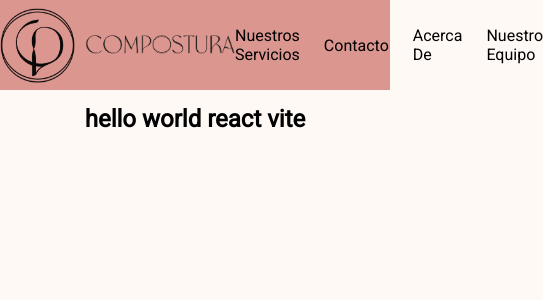
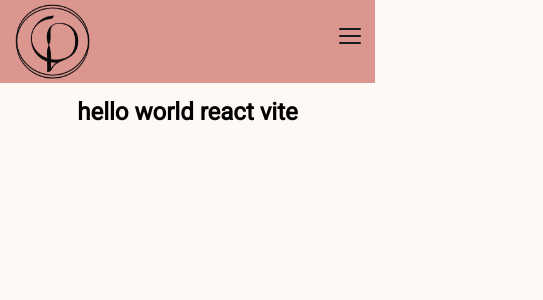
Before and after one commit to vimx94/compost-app, a React (Vite) app: page / in a window 390 px wide. Shown: the top 300 px of the page, 543 px wide, since content can reach past the window. Built offline with nearby package versions, Linux system fonts and the light colour scheme.

Commit message:
burguer button added

```diff
--- /dev/null
+++ b/src/components/atoms/navbarAtoms/burguerButton.tsx
@@ -0,0 +1,18 @@
+type BurgBtnTypes = {
+    setMenuOpen: React.Dispatch<React.SetStateAction<boolean>>;
+    menuOpen: boolean;
+};
+
+export const BurguerButton = ({ setMenuOpen, menuOpen }: BurgBtnTypes) => {
+    return (
+        <button
+            className='burger'
+            onClick={() => setMenuOpen(prev => !prev)}
+            aria-label="Abrir menú"
+        >
+            <span className={`burger-line ${menuOpen ? 'open' : ''}`}></span>
+            <span className={`burger-line ${menuOpen ? 'open' : ''}`}></span>
+            <span className={`burger-line ${menuOpen ? 'open' : ''}`}></span>
+        </button>
+    )
+}
--- a/src/components/organisms/Navbar/index.tsx
+++ b/src/components/organisms/Navbar/index.tsx
@@ -1,7 +1,13 @@
+import React from 'react'
 import '../../../styles/navbar/index.css'
 import comlogo from '../../../assets/composturaLogos/composturalogoblack.png'
 import completters from '../../../assets/composturaLogos/composturalettersblack.png'
+import { BurguerButton } from '../../atoms/navbarAtoms/burguerButton'
+
 const Navbar = () => {
+
+    const [menuOpen, setMenuOpen] = React.useState(false)
+
     return (
         <header>
             <nav className='navbar'>
@@ -13,7 +19,13 @@ const Navbar = () => {
                         <img className='logoletters' src={completters} alt="completters" />
                     </figure>
                 </div>
-                <ul className='nav-options'>
+
+                <BurguerButton
+                    menuOpen={menuOpen}
+                    setMenuOpen={setMenuOpen}
+                />
+
+                <ul  className={`nav-options ${menuOpen ? 'nav-options--open' : ''}`}>
                     <li>
                         Nuestros Servicios
                     </li>
@@ -21,7 +33,7 @@ const Navbar = () => {
                         Contacto
                     </li>
                     <li>
-                        Acerca De
+                        Health & Care
                     </li>
                     <li>
                         Nuestro Equipo
--- a/src/styles/index.css
+++ b/src/styles/index.css
@@ -4,6 +4,13 @@
     box-sizing: border-box;
 }
 
+*, *::before, *::after {
+    box-sizing: border-box;
+}
+
+html {
+    scrollbar-gutter: stable;
+}
 @font-face {
     font-family: 'Roboto-Regular';
     src: url('../assets/fonts/Roboto-Regular.ttf') format('truetype');
@@ -60,4 +67,5 @@ body{
 
 header {
     background-color: var(--primary);
+    width: 100%;
 }
--- a/src/styles/navbar/index.css
+++ b/src/styles/navbar/index.css
@@ -37,3 +37,97 @@
     align-items: center;
     gap: 24px;
 }
+
+.nav-options li{
+    color: var(--secondary);
+}
+
+
+/*resonsivo*/
+.burger {
+    display: none;
+    flex-direction: column;
+    gap: 5px;
+    background: none;
+    border: none;
+    cursor: pointer;
+    padding: 10px;
+    margin-top: 3%;
+    margin-bottom: 3%;
+    width: 50px;
+    height: 50px;
+    justify-content: center;
+    align-items: center;
+}
+
+.burger-line {
+    display: block;
+    width: 22px;
+    height: 2px;
+    background: #1a1a1a;
+    border-radius: 2px;
+    transition: transform 0.2s, opacity 0.2s;
+}
+
+/* animación X cuando está abierto */
+.burger-line.open:nth-child(1) {
+    transform: translateY(7px) rotate(45deg);
+}
+.burger-line.open:nth-child(2) {
+    opacity: 0;
+}
+.burger-line.open:nth-child(3) {
+    transform: translateY(-7px) rotate(-45deg);
+}
+
+/* ── mobile ── */
+@media (max-width: 768px) {
+
+    .burger {
+        display: flex;   /* aparece el burger */
+    }
+
+    .mainlogo {
+        margin-left: 20%;
+        margin-top: 5%;
+        margin-bottom: 5%;
+    }
+    .logoletters{
+        display: none;
+    }
+
+    .nav-options {
+        display: none;   /* oculta el menú por defecto */
+        flex-direction: column;
+        align-items: flex-start;
+        gap: 0;
+        position: absolute;
+        top: 64px;        /* justo debajo del navbar */
+        left: 0;
+        right: 0;
+        background-color: rgba(255, 255, 255, 0.5);
+        padding: 12px 0;
+        border-top: 1px solid #eee;
+        border-radius: 15px;
+        margin-left: 20px;
+        margin-right: 20px;
+        box-shadow: rgba(0, 0, 0, 0.35) 0px 5px 15px;
+    }
+
+    @supports (-webkit-backdrop-filter: none) or (backdrop-filter: none) {
+        .nav-options{
+            -webkit-backdrop-filter: blur(10px);
+            backdrop-filter: blur(10px);
+        }
+    }
+
+    .nav-options--open {
+        display: flex;   /* se muestra cuando menuOpen es true */
+    }
+
+    .nav-options li {
+        width: 100%;
+        padding: 12px 24px;
+        color: #000;
+    }
+}
```
